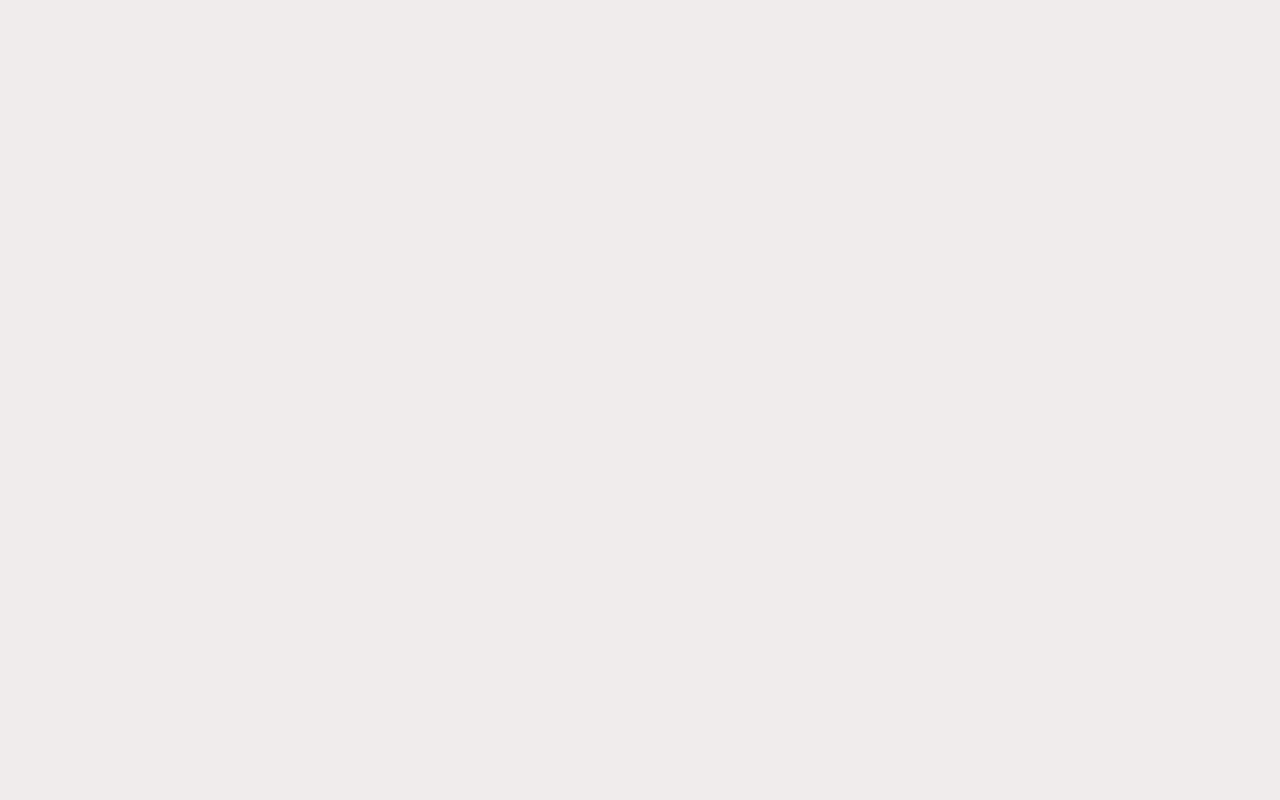
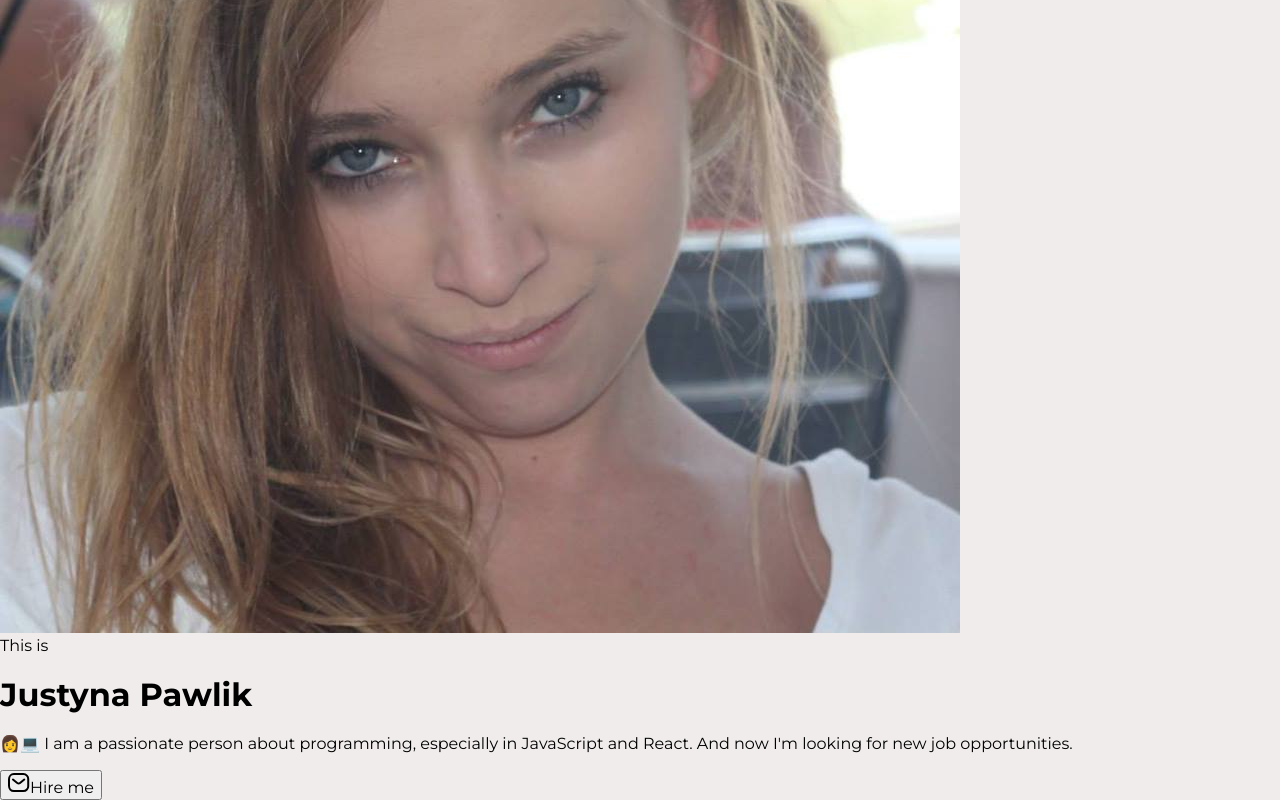
Before and after one commit to JustynaPawlik/personal-homepage-react, a React (Create React App) app: page / in a window 1280 px wide. Shown: the part 326-1126 px from the top of the page. Before the commit the page ends 800 px from the top, so only its background shows below. Built offline with nearby package versions, Linux system fonts and the light colour scheme.

Commit message:
added MainInformation Component

```diff
--- /dev/null
+++ b/src/features/personalHomepage/MainInformation/index.js
@@ -0,0 +1,19 @@
+import { Avatar, ButtonIcon, Name, StyledButtonLink, Summary, ThisIs, Wrapper } from "./styled"
+import JustynaPawlikProfile from "./JustynaPawlikProfile.jpg";
+
+export const MainInformation = () => (
+  <Wrapper>
+    <Avatar src={JustynaPawlikProfile} alt="Justyna Pawlik" />
+    <div>
+      <ThisIs>This is</ThisIs>
+      <Name>Justyna Pawlik</Name>
+      <Summary>
+        👩💻 I am a passionate person about programming, especially in JavaScript and React. And now I'm looking for new job opportunities.
+       </Summary>
+       <StyledButtonLink>
+        <ButtonIcon />
+        Hire me
+       </StyledButtonLink>
+    </div>
+  </Wrapper>
+);
--- /dev/null
+++ b/src/features/personalHomepage/MainInformation/styled.js
@@ -0,0 +1,23 @@
+import styled from "styled-components";
+import { ReactComponent as EnvelopeIcon } from "./envelope.svg";
+
+export const Wrapper = styled.header`
+`;
+
+export const ThisIs = styled.div`
+`;
+
+export const Name = styled.h1`
+`;
+
+export const Summary = styled.p`
+`;
+
+export const StyledButtonLink = styled.button`
+`;
+
+export const Avatar = styled.img`
+`;
+
+export const ButtonIcon = styled(EnvelopeIcon)`
+`;
--- a/src/features/personalHomepage/index.js
+++ b/src/features/personalHomepage/index.js
@@ -1,3 +1,5 @@
+import { MainInformation } from "./MainInformation";
+
 export const PersonalHomepage = () => (
-    <p>Personal Homepage</p>
+    <MainInformation />
 )
```
Also changed, not shown: src/features/personalHomepage/MainInformation/JustynaPawlikProfile.jpg (added), src/features/personalHomepage/MainInformation/envelope.svg (added).
